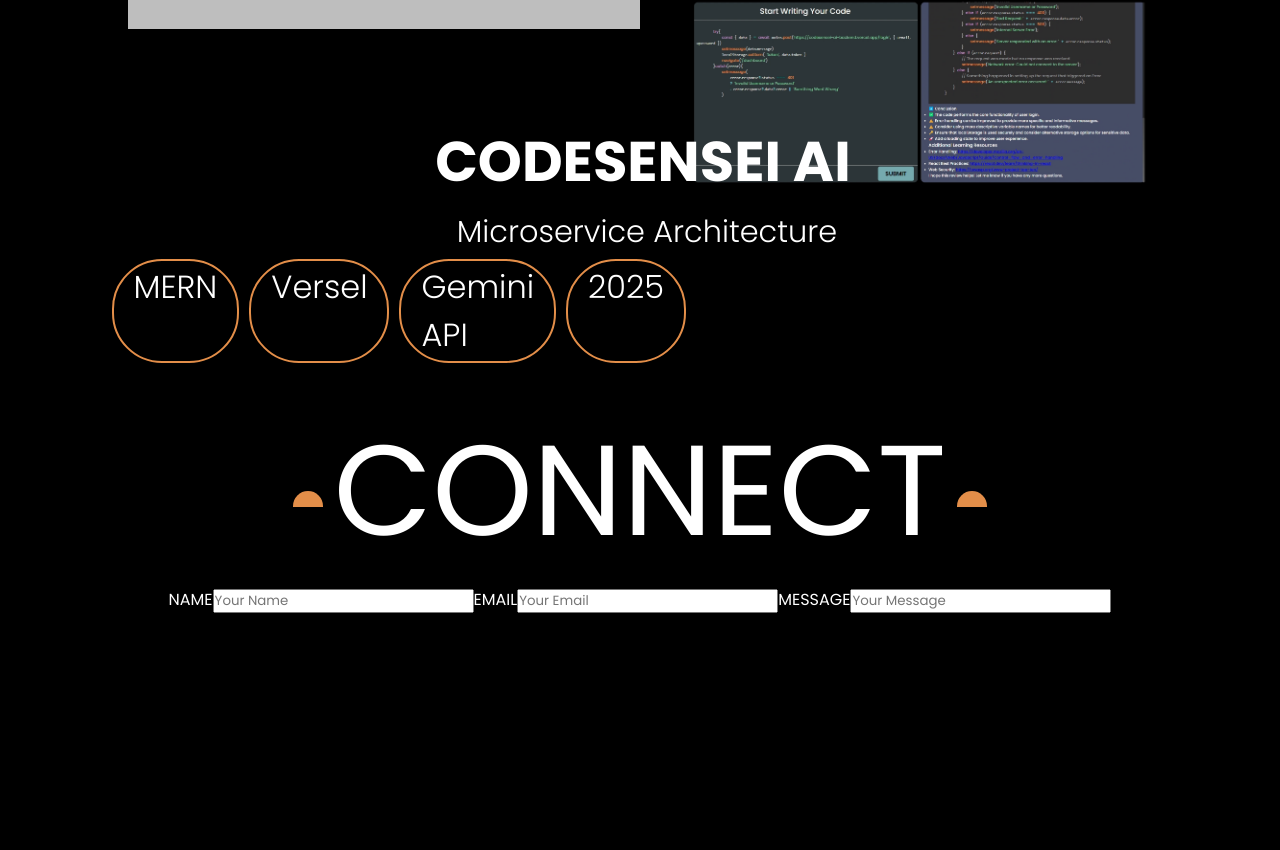
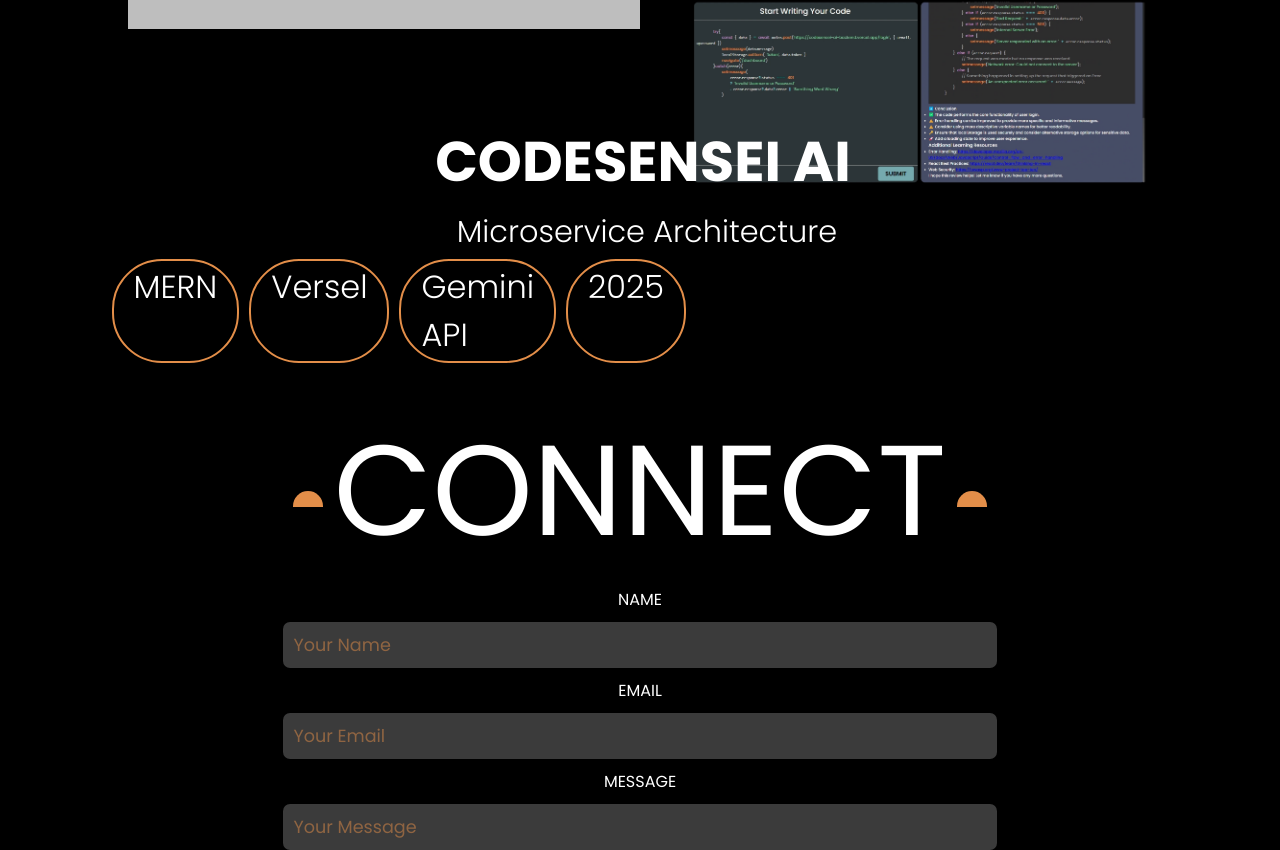
Before and after one commit to Arifkhan2007111/Portfolio, a React (Vite) app in the folder FrontEnd/: page / in a window 1280 px wide. Shown: the part 6833-7683 px from the top of the page. Before the commit the page ends 7446 px from the top, so only its background shows below. Built offline with nearby package versions, Linux system fonts and the light colour scheme; grey boxes are pictures that could not be loaded.

Commit message:
Some Connect page changes

```diff
--- a/FrontEnd/src/index.css
+++ b/FrontEnd/src/index.css
@@ -520,6 +520,32 @@ body{
 
 /* CONNECT START  */
 
+.connect-form{
+    display: flex;
+    flex-direction: column;
+    text-align: center;
+}
+
+.connect-form form{
+    display: flex;
+    flex-direction: column;
+    gap: 10px;
+}
+
+.connect-form form input, textarea {
+    outline: none;
+    border-radius: 7px;
+    padding: 10px;
+    border: none;
+    background-color: rgb(59, 59, 59);
+    color: var(--animation);
+    font-size: 1.1rem;
+}
+
+.connect-form form input::placeholder, textarea::placeholder{
+    color: var(--animation);
+    opacity: 0.5;
+}
 
 
 /* CONNECT END  */
```
